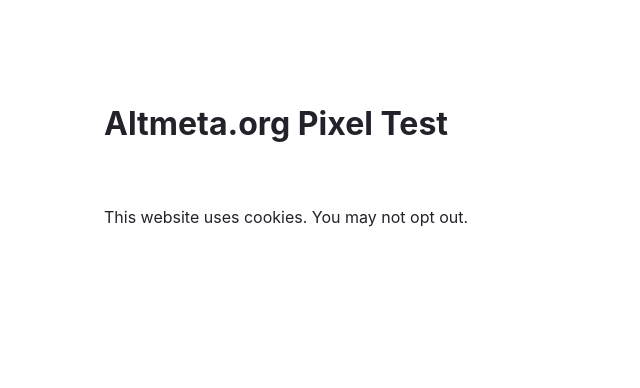
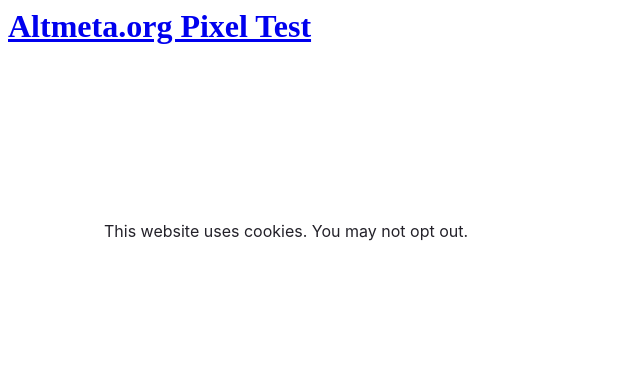
Before and after one commit to zandaleph/pixel-site, a Gatsby site: page / in a window 1280 px wide. Shown: the whole page, without its empty margins (0-640 px from the left). Built offline with nearby package versions, Linux system fonts and the light colour scheme; Gatsby itself is replaced by a stand-in of ours.

Commit message:
Add Layout

```diff
--- /dev/null
+++ b/src/components/Header.jsx
@@ -0,0 +1,19 @@
+import React from 'react';
+import { Link } from 'gatsby';
+
+const headingStyles = {
+    marginTop: 0,
+    marginBottom: 64,
+    maxWidth: 640,
+};
+
+export const Header = () => {
+    return (
+        <header>
+          <title>Altmeta.org Pixel Test</title>
+          <Link to="/">
+            <h1 style={headingStyles}>Altmeta.org Pixel Test</h1>
+          </Link>
+        </header>
+    )
+}
--- /dev/null
+++ b/src/components/Layout.jsx
@@ -0,0 +1,32 @@
+import React from 'react';
+import { Helmet } from 'react-helmet';
+
+import { Header } from './Header';
+
+const layoutStyle = {
+    maxWidth: 650,
+};
+
+export const Layout = ({children}) => {
+    return (
+        <>
+          <Helmet
+            title="Altmeta.org Pixel Test"
+            meta={[
+              {
+                name: 'description',
+                content: 'a website for testing facebook pixel',
+              },
+              { name: 'keywords', content: 'facebook, pixel' },
+              { name: 'author', content: 'Zack Spellman' },
+            ]}
+          >
+            <html lang="en" />
+          </Helmet>
+          <div style={layoutStyle}>
+            <Header />
+            {children}
+          </div>
+        </>
+    );
+}
--- a/src/pages/index.js
+++ b/src/pages/index.js
@@ -1,14 +1,11 @@
 import * as React from "react";
+
+import { Layout } from "../components/Layout";
 
 const pageStyles = {
   color: "#232129",
   padding: 96,
   fontFamily: "-apple-system, Roboto, sans-serif, serif",
-};
-const headingStyles = {
-  marginTop: 0,
-  marginBottom: 64,
-  maxWidth: 640,
 };
 const paragraphStyles = {
   marginBottom: 48,
@@ -16,13 +13,13 @@ const paragraphStyles = {
 
 const IndexPage = () => {
   return (
-    <main style={pageStyles}>
-      <title>Home Page</title>
-      <h1 style={headingStyles}>Altmeta.org Pixel Test</h1>
-      <p style={paragraphStyles}>
-        This website uses cookies. You may not opt out.
-      </p>
-    </main>
+    <Layout>
+      <main style={pageStyles}>
+        <p style={paragraphStyles}>
+          This website uses cookies. You may not opt out.
+        </p>
+      </main>
+    </Layout>
   );
 };
 
```
